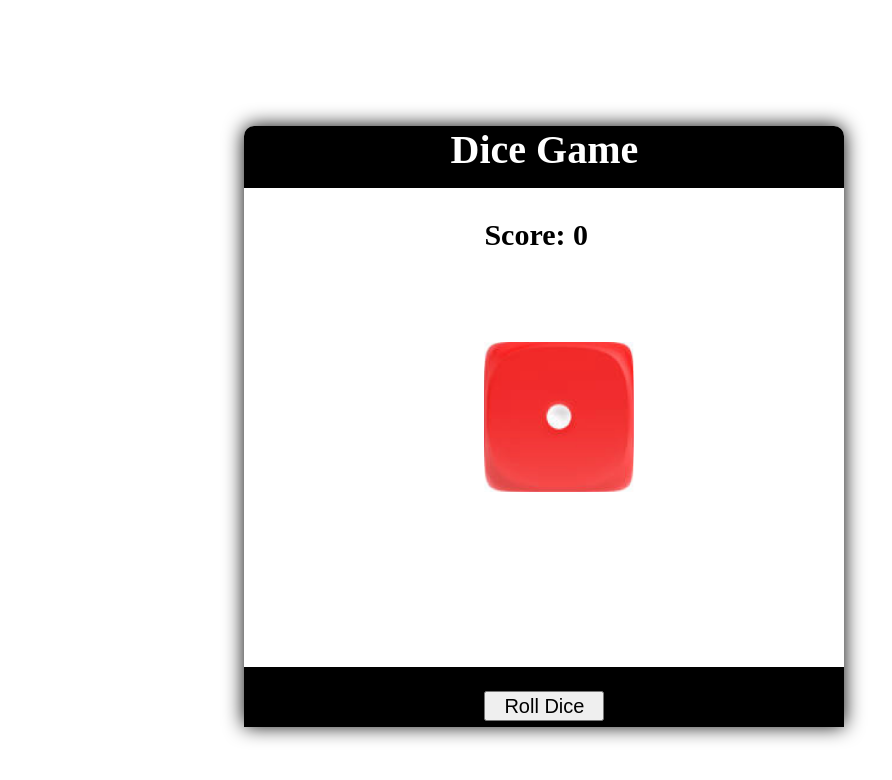
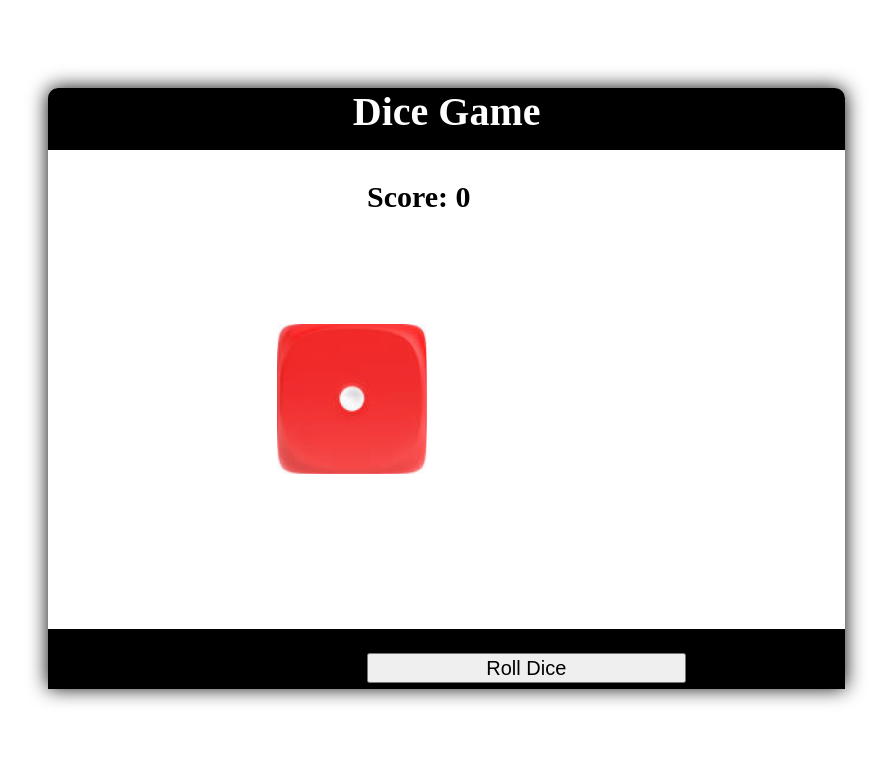
Before and after one commit to Nicolae1188/dice_game, a plain HTML site: page index.html in a window 1280 px wide. Shown: the whole page, without its empty margins (206-1098 px from the left). Drawn offline with Linux system fonts and the light colour scheme.

Commit message:
Update main.css

```diff
--- a/main.css
+++ b/main.css
@@ -96,3 +96,30 @@ h3 {
     }
 
 }
+
+@media only screen and (max-height: 1335px) {
+    #gamePanel {
+        width: 90%;
+    }
+    .container {
+        margin-left: -5%;
+        width: 70%;
+    }
+    #gamePanel h1{
+        margin-left: 0;
+        width: 100%;
+    }
+    #rollBtn {
+        width: 40%;
+    }
+    #btm {
+        width: 100%;
+
+    }
+    #diceImg{
+        height: 150px;
+        width: 150px;
+        margin-left: -10px;
+    }
+
+}
```
